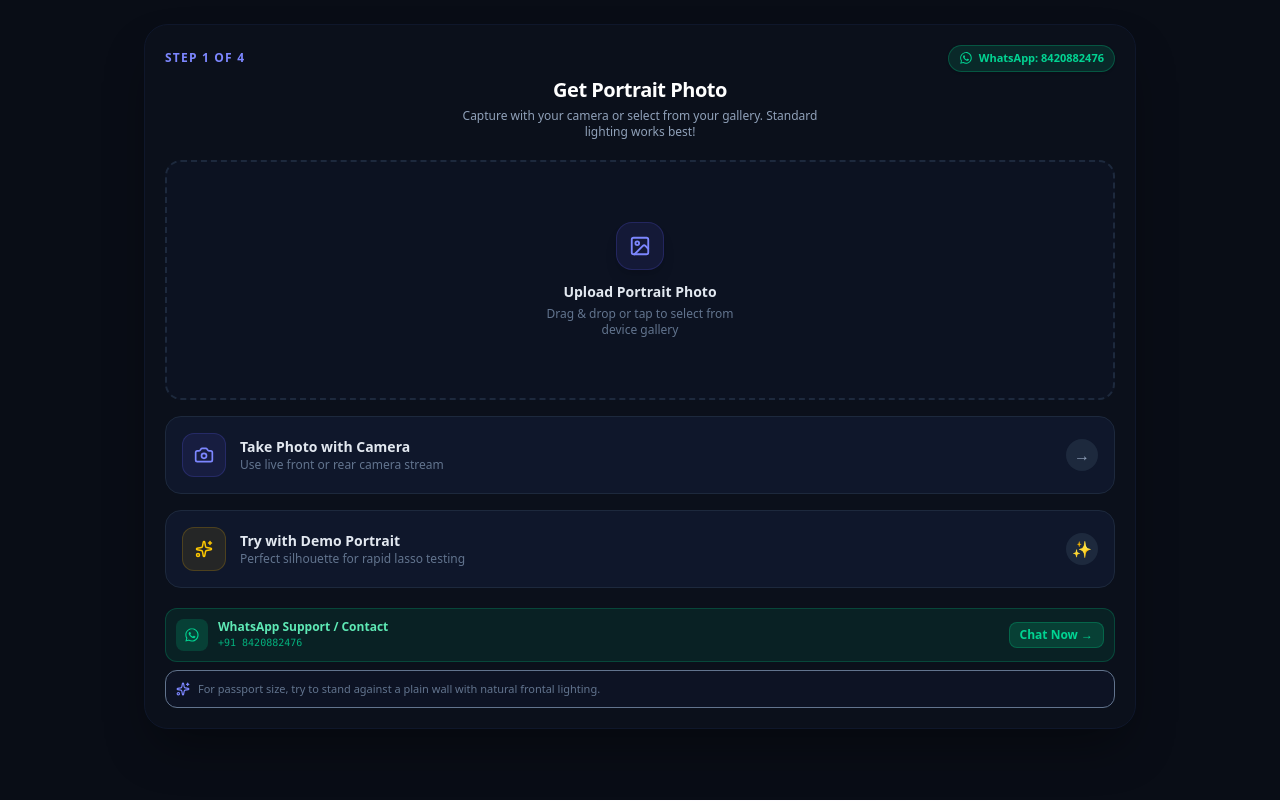
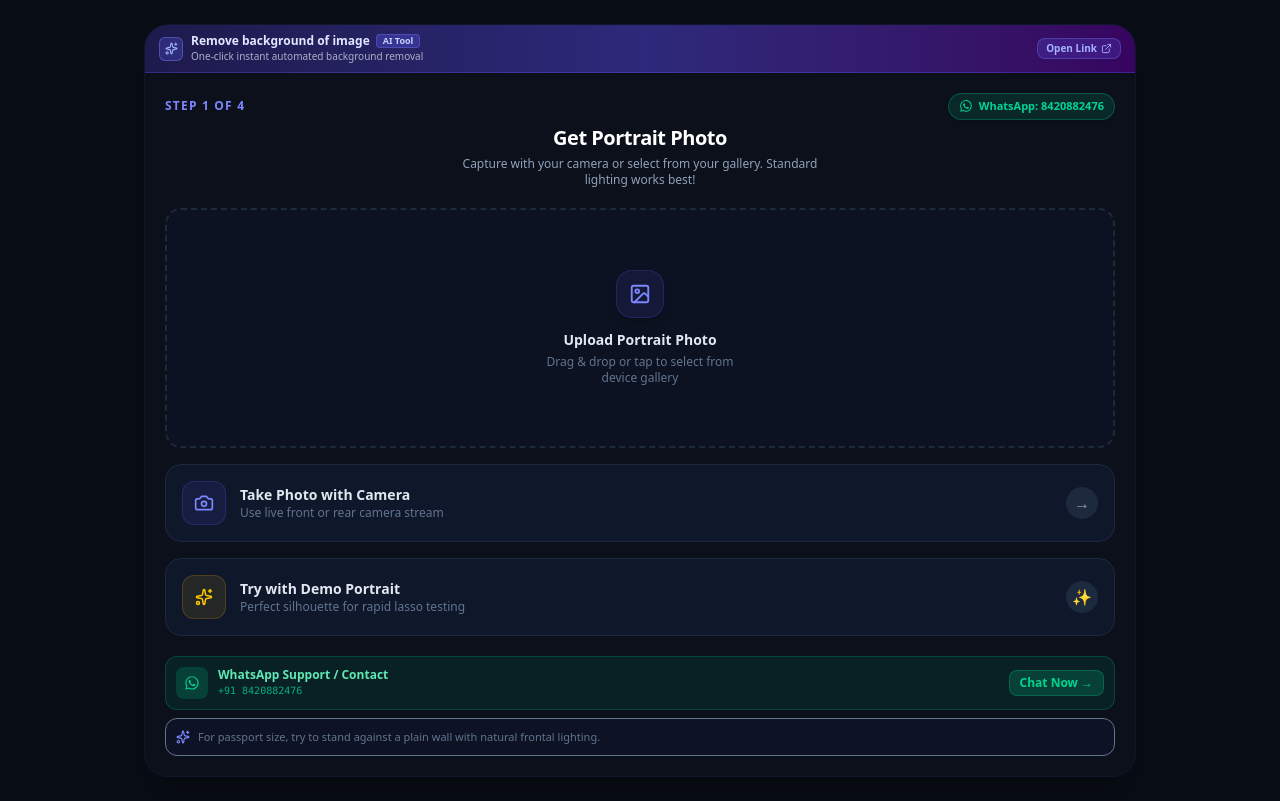
Before and after one commit to soumengitaccount/passport_photo_maker, a React (Vite) app: page / in a window 1280 px wide. Built offline with nearby package versions, Linux system fonts and the light colour scheme.

Commit message:
feat: add external AI background remover link
Integrate a promotional banner linking to an external AI background removal tool in both the Capture and Background steps to improve user workflow.

```diff
--- a/src/components/BackgroundStep.tsx
+++ b/src/components/BackgroundStep.tsx
@@ -1,7 +1,8 @@
 import React, { useState, useRef, useEffect } from 'react';
 import {
   Scissors, Hand, Trash2, RotateCcw, RotateCw, ZoomIn, ZoomOut,
-  Paintbrush, Sliders, Check, HelpCircle, Palette, ToggleLeft, ToggleRight
+  Paintbrush, Sliders, Check, HelpCircle, Palette, ToggleLeft, ToggleRight,
+  ExternalLink, Sparkles
 } from 'lucide-react';
 import { Point, EditMode, BackgroundState } from '../types';
 import { findMagneticSnapPoint, performMagicWand, applyLassoCut, applyBgColorToDataUrl } from '../utils/imageUtils';
@@ -476,11 +477,41 @@ export default function BackgroundStep({ imageSrc, onBackgroundProcessed, onBack
 
   return (
     <div className="flex flex-col flex-1 select-none overflow-hidden h-full">
+      {/* Top Banner: External AI Background Remover */}
+      <a
+        href="https://ais-pre-5l6cnxqrjijfjadlkmfffe-199113885584.asia-southeast1.run.app/"
+        target="_blank"
+        rel="noopener noreferrer"
+        title="Remove background of image - Open external AI tool"
+        className="bg-gradient-to-r from-indigo-950 via-indigo-900/90 to-purple-950/90 border-b border-indigo-500/30 px-3.5 py-2 flex items-center justify-between gap-2.5 text-white transition-colors hover:bg-indigo-900/60 group shrink-0 no-underline shadow-sm"
+      >
+        <div className="flex items-center gap-2 min-w-0">
+          <div className="w-6 h-6 rounded-md bg-indigo-500/25 border border-indigo-400/40 flex items-center justify-center text-indigo-300 shrink-0 group-hover:scale-105 transition-transform">
+            <Sparkles size={13} className="text-indigo-300" />
+          </div>
+          <div className="min-w-0">
+            <div className="text-xs font-bold text-indigo-100 flex items-center gap-1.5 truncate">
+              <span>Remove background of image</span>
+              <span className="text-[9px] bg-indigo-500/30 text-indigo-200 px-1.5 py-0.2 rounded font-semibold border border-indigo-400/30">
+                AI Tool
+              </span>
+            </div>
+            <p className="text-[10px] text-slate-300/80 truncate hidden sm:block">
+              One-click instant automated background removal
+            </p>
+          </div>
+        </div>
+        <div className="flex items-center gap-1 text-[10px] font-bold text-indigo-300 bg-indigo-500/20 hover:bg-indigo-500/30 border border-indigo-400/30 px-2 py-0.5 rounded-lg shrink-0 transition-colors">
+          <span>Open Link</span>
+          <ExternalLink size={11} className="group-hover:translate-x-0.5 group-hover:-translate-y-0.5 transition-transform" />
+        </div>
+      </a>
+
       {/* Step Header */}
-      <div className="bg-slate-900 border-b border-slate-800 p-4 shrink-0 flex items-center justify-between">
+      <div className="bg-slate-900 border-b border-slate-800 p-3.5 shrink-0 flex items-center justify-between">
         <div>
           <span className="text-[10px] font-bold tracking-widest text-indigo-400 uppercase">Step 2 of 4</span>
-          <h2 className="text-base font-bold text-white tracking-tight">Background Workshop</h2>
+          <h2 className="text-base font-bold text-white tracking-tight">Remove Background of Image</h2>
         </div>
         <div className="flex items-center gap-1.5">
           <button
--- a/src/components/CaptureStep.tsx
+++ b/src/components/CaptureStep.tsx
@@ -1,5 +1,5 @@
 import React, { useState, useRef, useEffect } from 'react';
-import { Camera, Image as ImageIcon, Sparkles, RefreshCw, AlertCircle, MessageCircle } from 'lucide-react';
+import { Camera, Image as ImageIcon, Sparkles, RefreshCw, AlertCircle, MessageCircle, ExternalLink } from 'lucide-react';
 import { motion } from 'motion/react';
 
 function WhatsAppIcon({ className = "w-4 h-4" }: { className?: string }) {
@@ -251,9 +251,40 @@ export default function CaptureStep({ onImageCaptured }: CaptureStepProps) {
   };
 
   return (
-    <div className="flex flex-col flex-1 p-5 select-none justify-between">
-      {/* Step Header */}
-      <div className="text-center mb-3 relative">
+    <div className="flex flex-col flex-1 select-none justify-between overflow-hidden">
+      {/* Top Banner: External AI Background Remover */}
+      <a
+        href="https://ais-pre-5l6cnxqrjijfjadlkmfffe-199113885584.asia-southeast1.run.app/"
+        target="_blank"
+        rel="noopener noreferrer"
+        title="Remove background of image - Open external AI tool"
+        className="bg-gradient-to-r from-indigo-950 via-indigo-900/90 to-purple-950/90 border-b border-indigo-500/30 px-3.5 py-2 flex items-center justify-between gap-2.5 text-white transition-colors hover:bg-indigo-900/60 group shrink-0 no-underline shadow-sm"
+      >
+        <div className="flex items-center gap-2 min-w-0">
+          <div className="w-6 h-6 rounded-md bg-indigo-500/25 border border-indigo-400/40 flex items-center justify-center text-indigo-300 shrink-0 group-hover:scale-105 transition-transform">
+            <Sparkles size={13} className="text-indigo-300" />
+          </div>
+          <div className="min-w-0">
+            <div className="text-xs font-bold text-indigo-100 flex items-center gap-1.5 truncate">
+              <span>Remove background of image</span>
+              <span className="text-[9px] bg-indigo-500/30 text-indigo-200 px-1.5 py-0.2 rounded font-semibold border border-indigo-400/30">
+                AI Tool
+              </span>
+            </div>
+            <p className="text-[10px] text-slate-300/80 truncate hidden sm:block">
+              One-click instant automated background removal
+            </p>
+          </div>
+        </div>
+        <div className="flex items-center gap-1 text-[10px] font-bold text-indigo-300 bg-indigo-500/20 hover:bg-indigo-500/30 border border-indigo-400/30 px-2 py-0.5 rounded-lg shrink-0 transition-colors">
+          <span>Open Link</span>
+          <ExternalLink size={11} className="group-hover:translate-x-0.5 group-hover:-translate-y-0.5 transition-transform" />
+        </div>
+      </a>
+
+      <div className="flex flex-col flex-1 p-5 justify-between overflow-y-auto">
+        {/* Step Header */}
+        <div className="text-center mb-3 relative">
         <div className="flex items-center justify-between mb-1">
           <span className="text-xs font-bold tracking-widest text-indigo-400 uppercase">Step 1 of 4</span>
 
@@ -481,5 +512,6 @@ export default function CaptureStep({ onImageCaptured }: CaptureStepProps) {
         </div>
       </div>
     </div>
+    </div>
   );
 }
```
